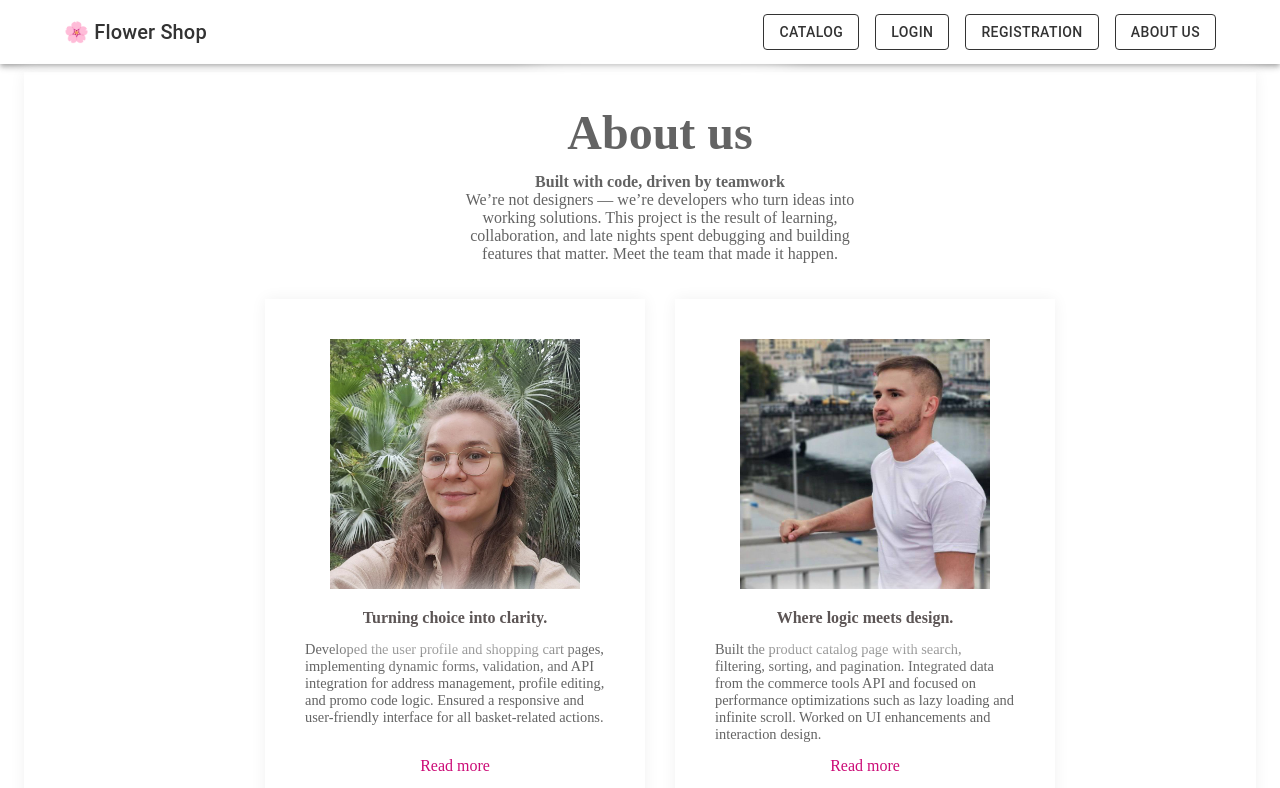
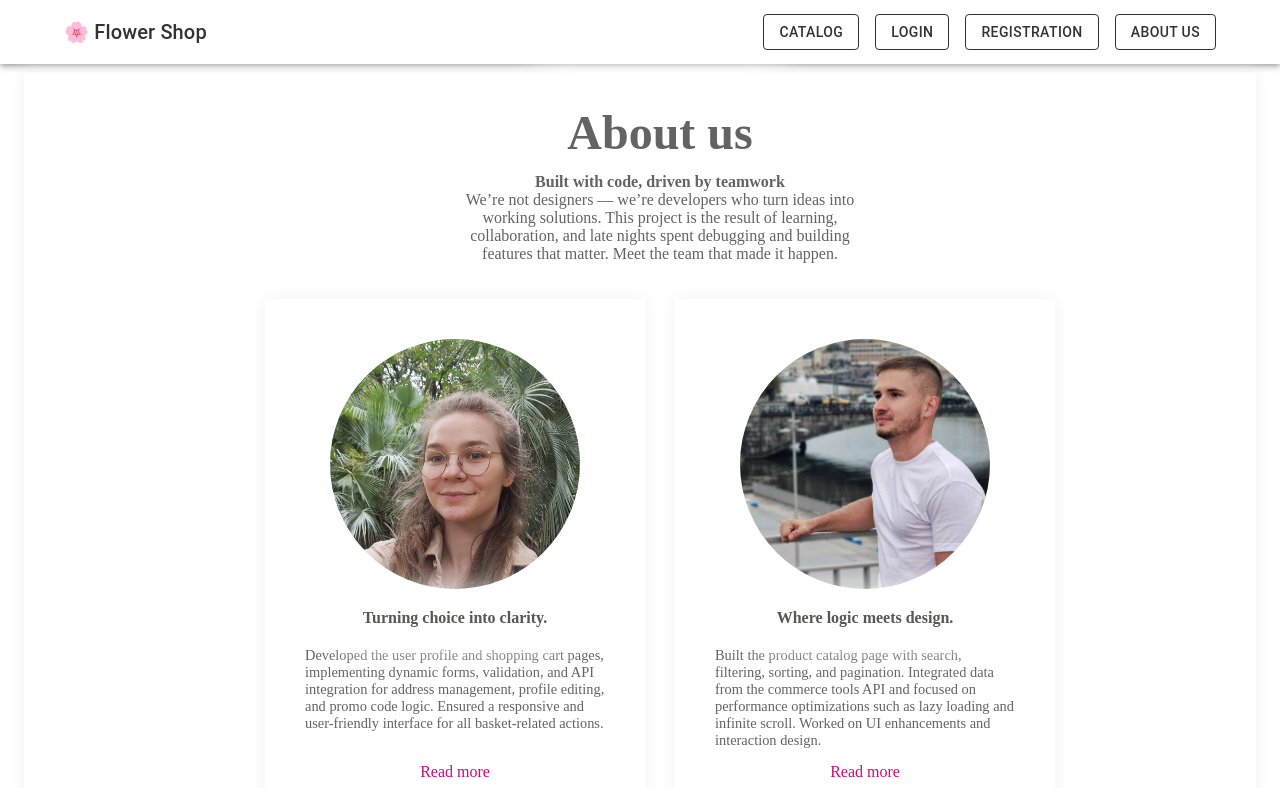
Before and after one commit to Michael5366/ecommerce-application, a React (Vite) app: page /about-us in a window 1280 px wide. Shown: the top 788 px of the page. Built offline with nearby package versions, Linux system fonts and the light colour scheme; no server answers.

Commit message:
style: update styles for team member cards (Sat, Jun 14, 2025 12:13 PM)

```diff
--- a/src/pages/About-us-page/about-us-styles.ts
+++ b/src/pages/About-us-page/about-us-styles.ts
@@ -74,13 +74,14 @@ const aboutPageStyles = makeStyles({
     objectFit: 'cover',
     width: '250px',
     height: '250px',
-    paddingBottom: '20px',
+    borderRadius: '108%',
   },
 
   content__quote: {
     order: 2,
     textAlign: 'center',
     fontSize: '1rem',
+    marginTop: '20px',
   },
 
   content__position: {
@@ -89,8 +90,9 @@ const aboutPageStyles = makeStyles({
   },
 
   content__description: {
+    order: 3,
     fontSize: '0.9rem',
-    order: 3,
+    marginTop: '20px',
   },
 
   content__btn: {
```
